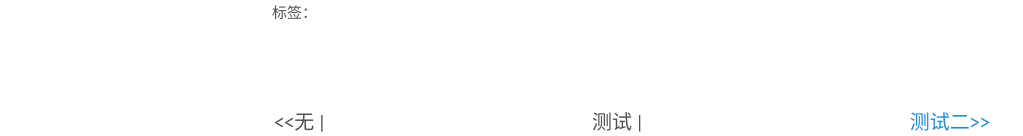
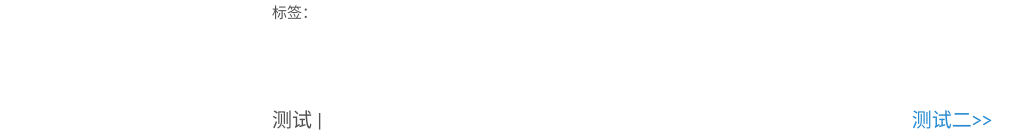
Before and after one commit to Reqeekouton/reqeekouton.github.io, a Jekyll site: the page built from _posts/2024-09-01-test.md, in a window 1280 px wide. Shown: the part 842-978 px from the top of the page, without its empty margins (8-1031 px from the left). Built offline with Jekyll 4.4.1, drawn with Linux system fonts in a browser that asks for light colours; some web fonts are replaced.

Commit message:
Add files via upload

```diff
--- a/_layouts/post.html
+++ b/_layouts/post.html
@@ -29,23 +29,13 @@ layout: default
 </div>
 
 <div class="post-nav">
-  <div class="nav-item">
-    {% if page.previous %}
-      <a href="{{ page.previous.url }}"> <<{{ page.previous.title }} |</a>
-    {% else %}
-      <span> <<无 | </span>
-    {% endif %}
-  </div>
+  {% if page.previous %}
+    <a href="{{ page.previous.url }}"> << {{ page.previous.title }} | </a>
+  {% endif %}
 
-  <div class="nav-item current-title">
-    <span>{{ page.title }} |</span>
-  </div>
+  <span>{{ page.title }} | </span>
 
-  <div class="nav-item">
-    {% if page.next %}
-      <a href="{{ page.next.url }}"> {{ page.next.title }}>> </a>
-    {% else %}
-      <span> 无>> </span>
-    {% endif %}
-  </div>
+  {% if page.next %}
+    <a href="{{ page.next.url }}"> {{ page.next.title }}>> </a>
+  {% endif %}
 </div>
```
